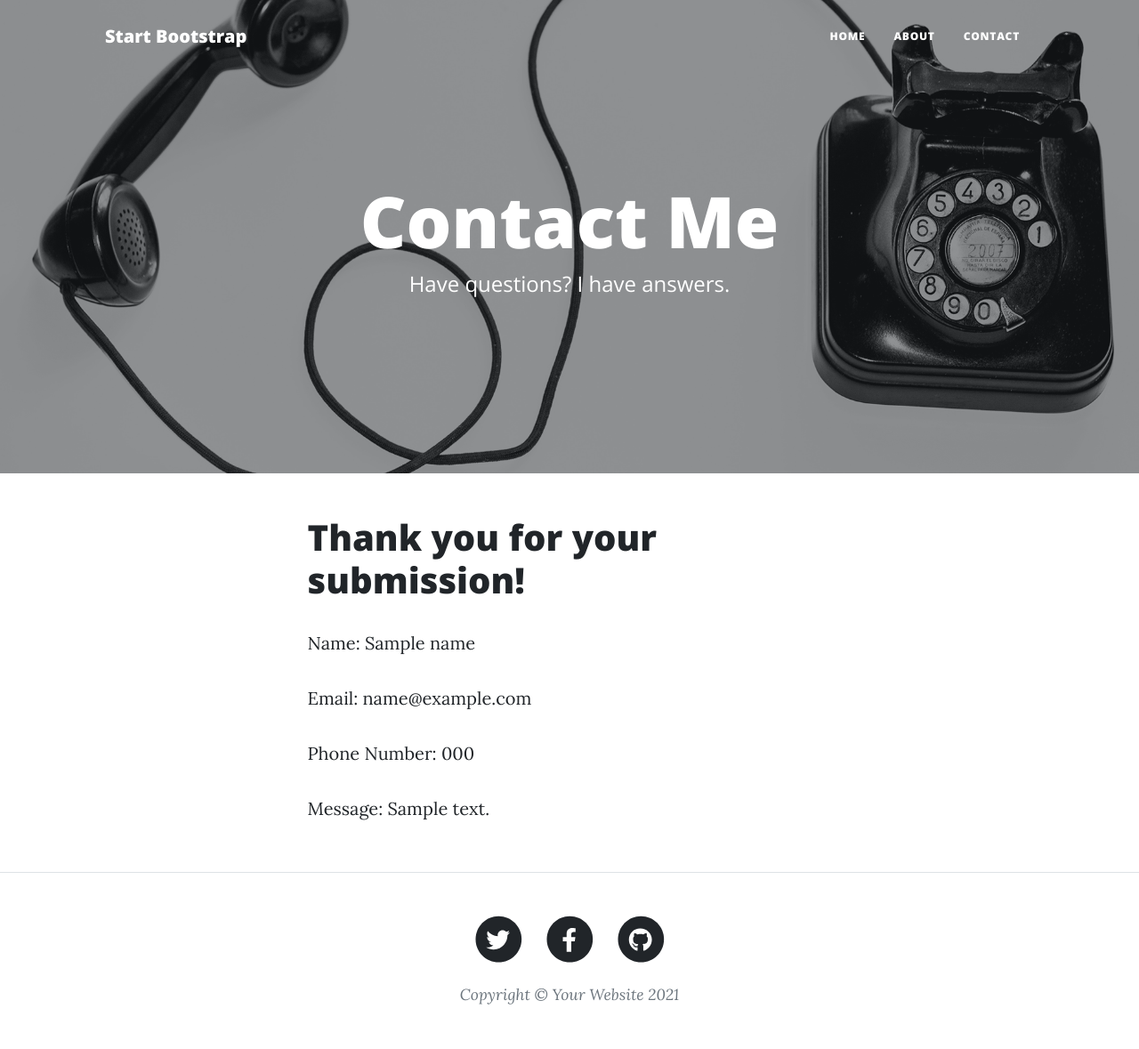
After one commit to neonritual/HelloFlask, a Flask app: template Blog-Updated/templates/form-entry.html in a window 1280 px wide. The commit adds this page. Shown: the whole page at 89% size. Run offline with Flask 2, Linux system fonts and the light colour scheme; the template is opened without the code that fills it: most values are stand-ins (such as "Sample title", 1, 10 or a date in 2020); some libraries are stand-ins or nearby versions.

Commit message:
Day 60 - added basic form function for Contact page

```diff
--- a/Blog-Updated/blog-main.py
+++ b/Blog-Updated/blog-main.py
@@ -1,4 +1,4 @@
-from flask import Flask, render_template
+from flask import Flask, render_template, request
 import requests
 
 app = Flask(__name__)
@@ -18,6 +18,17 @@ def about_me():
 def contact_me():
     return render_template("contact.html")
 
+@app.route("/form-entry", methods=["GET", "POST"])
+def receive_data():
+    if request.method == "POST":
+        name = request.form['name']
+        email = request.form['email']
+        phone = request.form['phone']
+        message = request.form['message']
+        return render_template("form-entry.html", name=name, email=email, phone=phone, message=message)
+
+
+
 @app.route('/blog/<int:blog_num>')
 def get_post(blog_num):
     all_blogs = requests.get(blog_url).json()
--- /dev/null
+++ b/Blog-Updated/templates/form-entry.html
@@ -0,0 +1,34 @@
+<!DOCTYPE html>
+<html lang="en">
+   {% include "header.html" %}
+        <!-- Page Header-->
+        <header class="masthead" style="background-image: url('static/assets/img/contact-bg.jpg')">
+            <div class="container position-relative px-4 px-lg-5">
+                <div class="row gx-4 gx-lg-5 justify-content-center">
+                    <div class="col-md-10 col-lg-8 col-xl-7">
+                        <div class="page-heading">
+                            <h1>Contact Me</h1>
+                            <span class="subheading">Have questions? I have answers.</span>
+                        </div>
+                    </div>
+                </div>
+            </div>
+        </header>
+        <!-- Main Content-->
+        <main class="mb-4">
+            <div class="container px-4 px-lg-5">
+                <div class="row gx-4 gx-lg-5 justify-content-center">
+                    <div class="col-md-10 col-lg-8 col-xl-7">
+                        <h1>Thank you for your submission!</h1>
+                      <p>Name: {{ name }}</p>
+                      <p>Email: {{ email }}</p>
+                      <p>Phone Number: {{ phone }}</p>
+                      <p>Message: {{ message }}</p>
+                        </div>
+                    </div>
+                </div>
+            </div>
+        </main>
+       {% include "footer.html" %}
+    </body>
+</html>
```
Also changed, not shown: Blog-Updated/templates/contact.html (+8 -30 lines), html-forms-study/form-main.py (added, +23 -0 lines), html-forms-study/templates/index.html (added, +21 -0 lines), html-forms-study/templates/login.html (added, +11 -0 lines).
